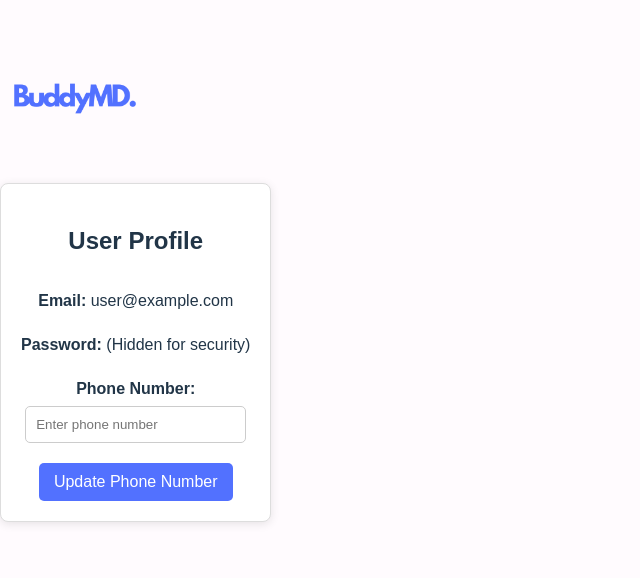
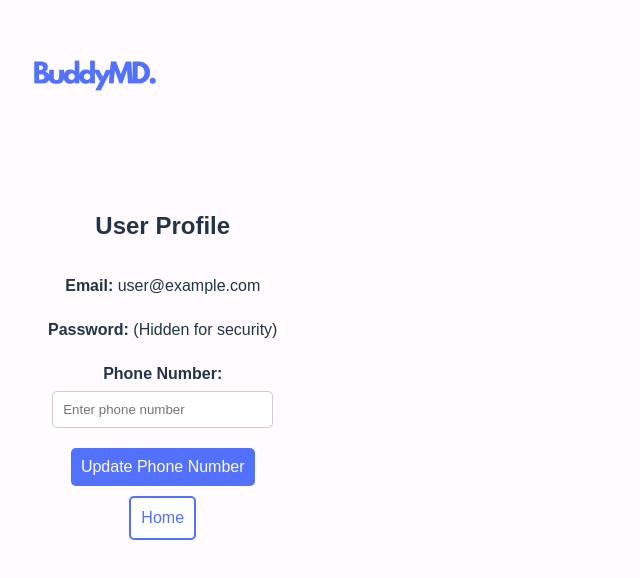
Before and after one commit to FarinazCodes/buddymd-frontend, a React (Vite) app: page /profile in a window 1280 px wide. Shown: the part 126-704 px from the top of the page, without its empty margins (0-640 px from the left). Built offline with nearby package versions, Linux system fonts and the light colour scheme; no server answers; sample sign-in values are in the browser's storage.

Commit message:
profile section updated

```diff
--- a/src/components/Header/Header.jsx
+++ b/src/components/Header/Header.jsx
@@ -1,12 +1,28 @@
 import React from "react";
+import { Link, useLocation } from "react-router-dom";
 import logo from "../../assets/images/BuddyMD Logo.png";
+import profileIcon from "../../assets/images/profile.png";
 import "./Header.scss";
+
 const Header = () => {
+  const location = useLocation();
+
   return (
     <header className="header">
       <div className="header__logo-container">
         <img className="header__logo" src={logo} alt="BuddyMD Logo" />
       </div>
+
+      {/* ✅ Show Profile Image ONLY on Home Page */}
+      {location.pathname === "/home" && (
+        <Link to="/profile" className="header__profile-link">
+          <img
+            src={profileIcon}
+            alt="Profile"
+            className="header__profile-image"
+          />
+        </Link>
+      )}
     </header>
   );
 };
--- a/src/components/Header/Header.scss
+++ b/src/components/Header/Header.scss
@@ -1,10 +1,31 @@
+@use "../../styles/partials/variables" as *;
+@use "../../styles/partials/mixins" as *;
+@use "../../styles/partials/globals" as *;
+
 .header {
+  display: flex;
+  justify-content: space-between;
+  align-items: center;
+  padding: 15px 20px;
+  background: $primary-color-2;
+
   &__logo-container {
-    padding: 0;
-    margin: 0;
+    display: flex;
+    align-items: center;
   }
+
   &__logo {
     width: 150px;
     height: 150px;
   }
+
+  // &__profile-link {
+  //   text-decoration: none;
+  // }
+
+  &__profile-image {
+    width: 40px;
+    height: 40px;
+    border-radius: 50%;
+  }
 }
--- a/src/components/Profile/Profile.jsx
+++ b/src/components/Profile/Profile.jsx
@@ -2,6 +2,7 @@ import React, { useState, useEffect } from "react";
 import { getAuth, onAuthStateChanged, updateProfile } from "firebase/auth";
 import axios from "axios";
 import "./Profile.scss";
+import { Link } from "react-router-dom";
 
 const Profile = () => {
   const auth = getAuth();
@@ -44,6 +45,7 @@ const Profile = () => {
   return (
     <div className="profile">
       <h2 className="profile__title">User Profile</h2>
+
       {user ? (
         <div className="profile__info">
           <p className="profile__email">
@@ -64,12 +66,20 @@ const Profile = () => {
               />
             </label>
           </div>
+          {/* ✅ Button Container for Alignment */}
+          <div className="profile__buttons">
             <button
               className="profile__button profile__button--update"
               onClick={handleUpdatePhoneNumber}
             >
               Update Phone Number
             </button>
+
+            {/* ✅ Home Button BELOW "Update Phone Number" */}
+            <Link to="/home" className="profile__button profile__button--home">
+              Home
+            </Link>
+          </div>
         </div>
       ) : (
         <p className="profile__loading">Loading...</p>
--- a/src/components/Profile/Profile.scss
+++ b/src/components/Profile/Profile.scss
@@ -6,10 +6,8 @@
   max-width: 400px;
   margin: 0 auto;
   padding: 20px;
-  border: 1px solid #ddd;
+  padding-left: 3rem;
   border-radius: 8px;
-  background: #fff;
-  box-shadow: 0 2px 10px rgba(0, 0, 0, 0.1);
   text-align: center;
 }
 
@@ -53,20 +51,26 @@
 }
 
 .profile__button {
-  padding: 10px 15px;
+  padding: 10px 10px;
   margin-top: 20px;
   font-size: 16px;
   border: none;
-
   border-radius: 5px;
+  display: flex;
+  flex-direction: column;
 }
 
 .profile__button--update {
   background-color: $primary-color-1;
-  color: white;
+  color: $primary-color-2;
 }
 
-.profile__loading {
-  font-size: 18px;
-  color: #777;
+.profile__button--home {
+  background-color: white;
+  color: $primary-color-1;
+  border: 2px solid $primary-color-1;
+  margin-top: 10px;
+  padding: 8px 10px;
+  text-decoration: none;
+  display: inline-block;
 }
--- a/src/pages/HomePage/HomePage.jsx
+++ b/src/pages/HomePage/HomePage.jsx
@@ -8,11 +8,6 @@ import { Link } from "react-router-dom";
 const HomePage = () => {
   return (
     <div className="homepage">
-      {/* ✅ Fix: Updated link to match the correct route */}
-      <Link to="/profile">
-        <button>View Profile</button>
-      </Link>
-
       {/* Calendar */}
       <CustomCalendar />
 
```
Also changed, not shown: src/assets/images/profile.png (added). Lines whose indentation alone changed are shown as unchanged.
